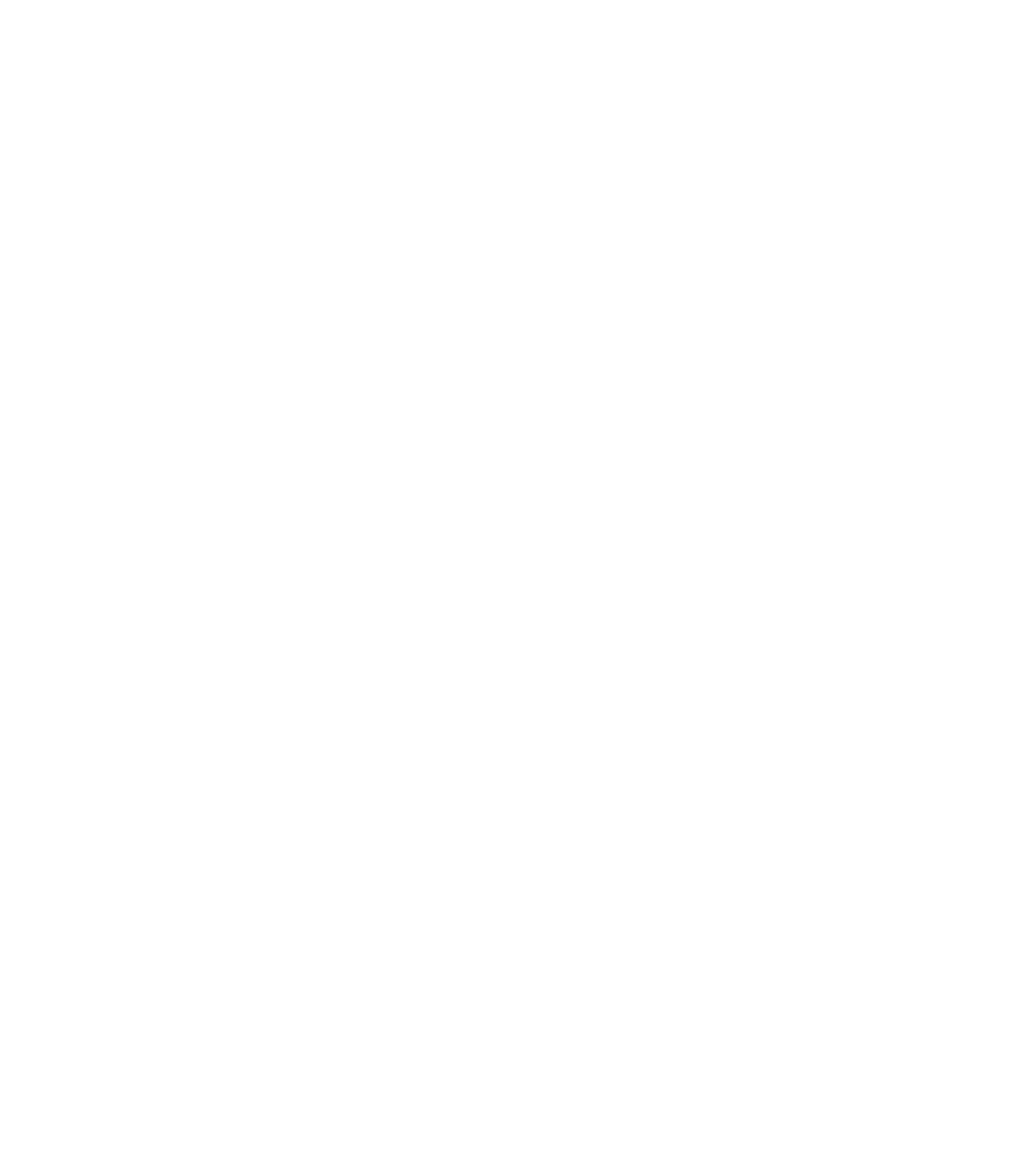
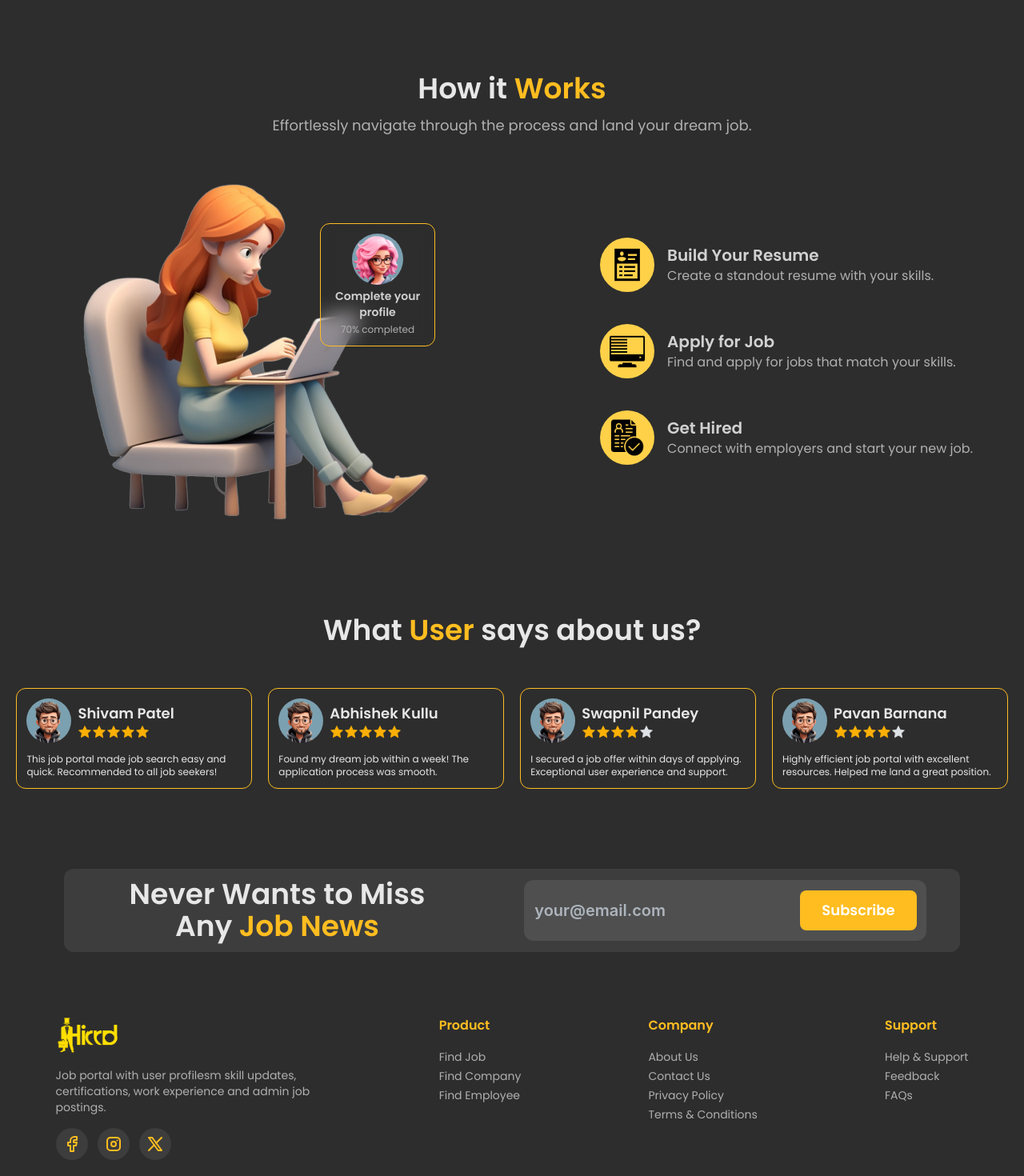
Before and after one commit to PiyushSukhwani/hirrd-frontend, a React (Vite) app: page / in a window 1280 px wide. Shown: the part 1146-2616 px from the top of the page at 80% size. Before the commit the page ends 800 px from the top, so only its background shows below. Built offline with nearby package versions, Linux system fonts and the light colour scheme.

Commit message:
Add footer component to the homepage

```diff
--- /dev/null
+++ b/src/footer/Footer.tsx
@@ -0,0 +1,50 @@
+import {
+  IconBrandFacebook,
+  IconBrandInstagram,
+  IconBrandX,
+} from "@tabler/icons-react";
+import { footerLinks } from "../Data/Data";
+
+const Footer = () => {
+  return (
+    <div className="mt-20 pb-5 flex gap-5 justify-around">
+      <div className="w-1/4 flex flex-col gap-4">
+        <div className="flex gap-1 items-center">
+          <img src="./logo_golden.png" alt="LOGO" className="h-12 w-20" />
+        </div>
+        <div className="text-sm text-mine-shaft-300">
+          Job portal with user profilesm skill updates, certifications, work
+          experience and admin job postings.
+        </div>
+        <div className="flex gap-3 text-bright-sun-400 [&>div]:bg-mine-shaft-900 [&>div]:p-2 [&>div]:rounded-full hover:[&>div]:cursor-pointer hover:[&>div]:bg-mine-shaft-700">
+          <div>
+            <IconBrandFacebook />
+          </div>
+          <div>
+            <IconBrandInstagram />
+          </div>
+          <div>
+            <IconBrandX />
+          </div>
+        </div>
+      </div>
+      {footerLinks.map((item, index) => (
+        <div key={index}>
+          <div className="font-lg font-semibold mb-4 text-bright-sun-400">
+            {item.title}
+          </div>
+          {item.links.map((link, index) => (
+            <div
+              key={index}
+              className="text-mine-shaft-300 text-sm hover:text-bright-sun-400 cursor-pointer mb-1 hover:translate-x-2 transition duration-300 ease-in-out hover:underline"
+            >
+              {link}
+            </div>
+          ))}
+        </div>
+      ))}
+    </div>
+  );
+};
+
+export default Footer;
--- a/src/pages/home-page.tsx
+++ b/src/pages/home-page.tsx
@@ -1,9 +1,23 @@
+import Footer from "../footer/Footer";
 import Header from "../header/Header";
+import Companies from "../landingPage/Companies";
+import DreamJob from "../landingPage/dream-job";
+import JobCategory from "../landingPage/job-category";
+import Subscribe from "../landingPage/Subscribe";
+import Testimonials from "../landingPage/Testimonials";
+import Working from "../landingPage/Working";
 
 const HomePage = () => {
   return (
     <div className="min-h-[100vh] bg-mine-shaft-950 font-['poppins']">
       <Header />
+      <DreamJob />
+      <Companies />
+      <JobCategory />
+      <Working />
+      <Testimonials />
+      <Subscribe />
+      <Footer />
     </div>
   );
 };
```
